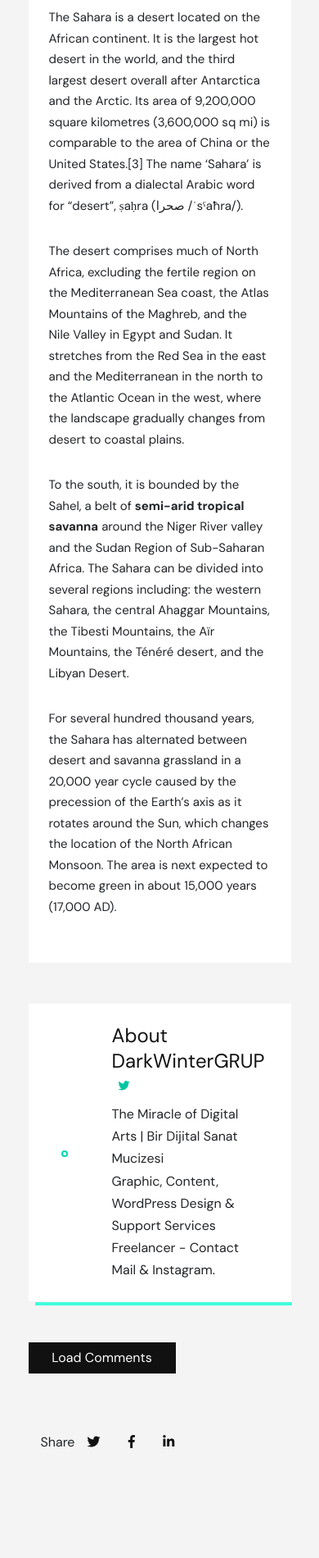
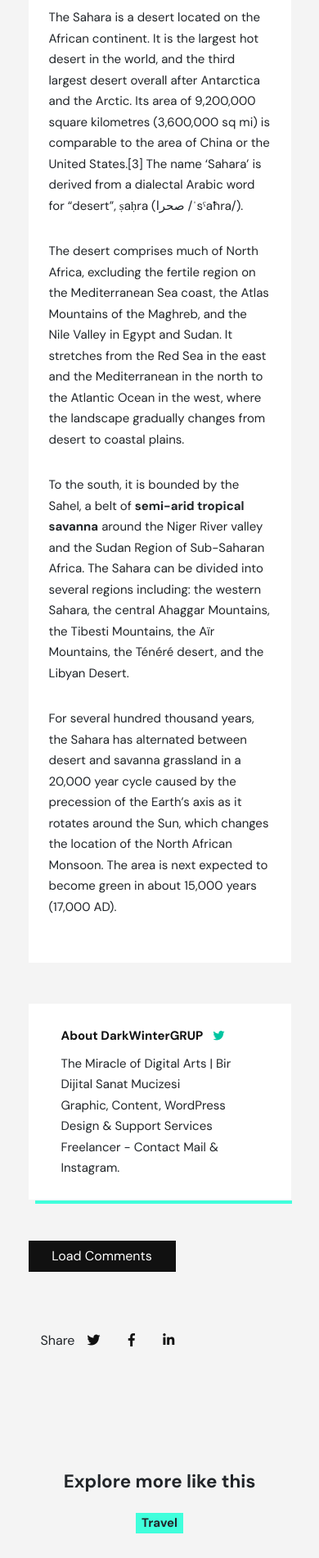
Before and after one commit to darkwintergrup/BLOG, a Jekyll site: the page built from _posts/2020-02-1-much-more-than-a-desert-trip-to-sahara.md, in a window 390 px wide. Shown: the part 805-2705 px from the top of the page at 82% size. Built offline with Jekyll 4.4.1, drawn with Linux system fonts in a browser that asks for light colours; nearby versions of some CDN libraries; comment, search, counter and statistics services are not loaded; grey boxes are pictures that could not be loaded.

Commit message:
Update theme.scss

```diff
--- a/assets/css/theme.scss
+++ b/assets/css/theme.scss
@@ -689,6 +689,16 @@ body, input, button, select, optgroup, textarea {
 	.authorbox {
     padding: 25px !important
 	}
+	.authorbox .col-md-2 {
+    display: none;
+	}
+	.authorbox .text-dark.h4 {
+    font-weight: bold;
+    font-size: 15px;
+	}
+	.authorbox .author-description {
+    font-size: 15px;
+	}
 }
 @media (max-width: 768px) {
     .posttitle {
```
